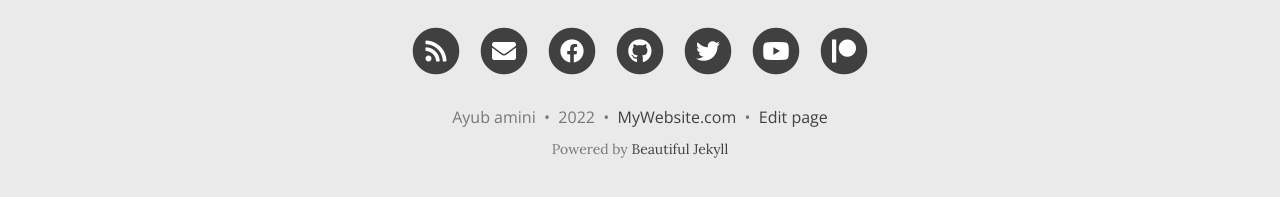
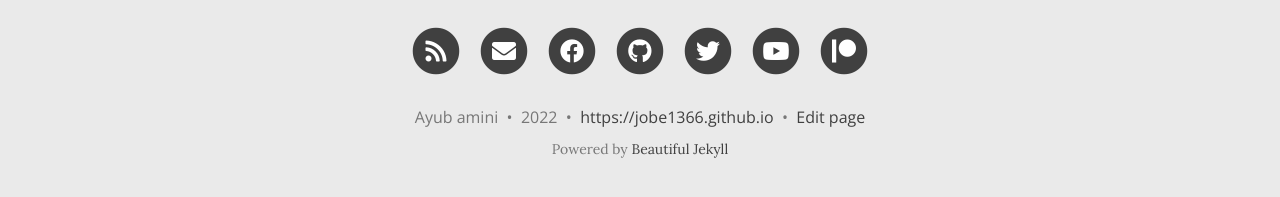
Before and after one commit to jobe1366/AYUB_AMINI.github.io, a Jekyll site: the page built from index.html, in a window 1280 px wide and 1252 px high. Shown: the part 1042-1239 px from the top of the window. Built offline with Jekyll 4.4.1, drawn with Linux system fonts in a browser that asks for light colours; nearby versions of some CDN libraries; the list of posts is cut into pages by our own code; comment, search, counter and statistics services are not loaded.

Commit message:
Update _config.yml

```diff
--- a/_config.yml
+++ b/_config.yml
@@ -78,7 +78,7 @@ social-network-links:
 #  hackerrank: yourname
 
 # If you want your website to generate an RSS feed, provide a description
-# The URL for the feed will be https://<https://jobe1366.github.io>/feed.xml
+# The URL for the feed will be https://< dsacsd >/feed.xml
 rss-description: This website is a virtual proof that I'm awesome
 
 ###########################
@@ -94,7 +94,7 @@ share-links-active:
 
 # How to display the link to your website in the footer
 # Remove this if you don't want a link in the footer
-url-pretty: "MyWebsite.com"
+url-pretty: "https://jobe1366.github.io"
 
 # Excerpt word length - Truncate the excerpt of each post on the feed page to the specified number of words
 excerpt_length: 50
```
